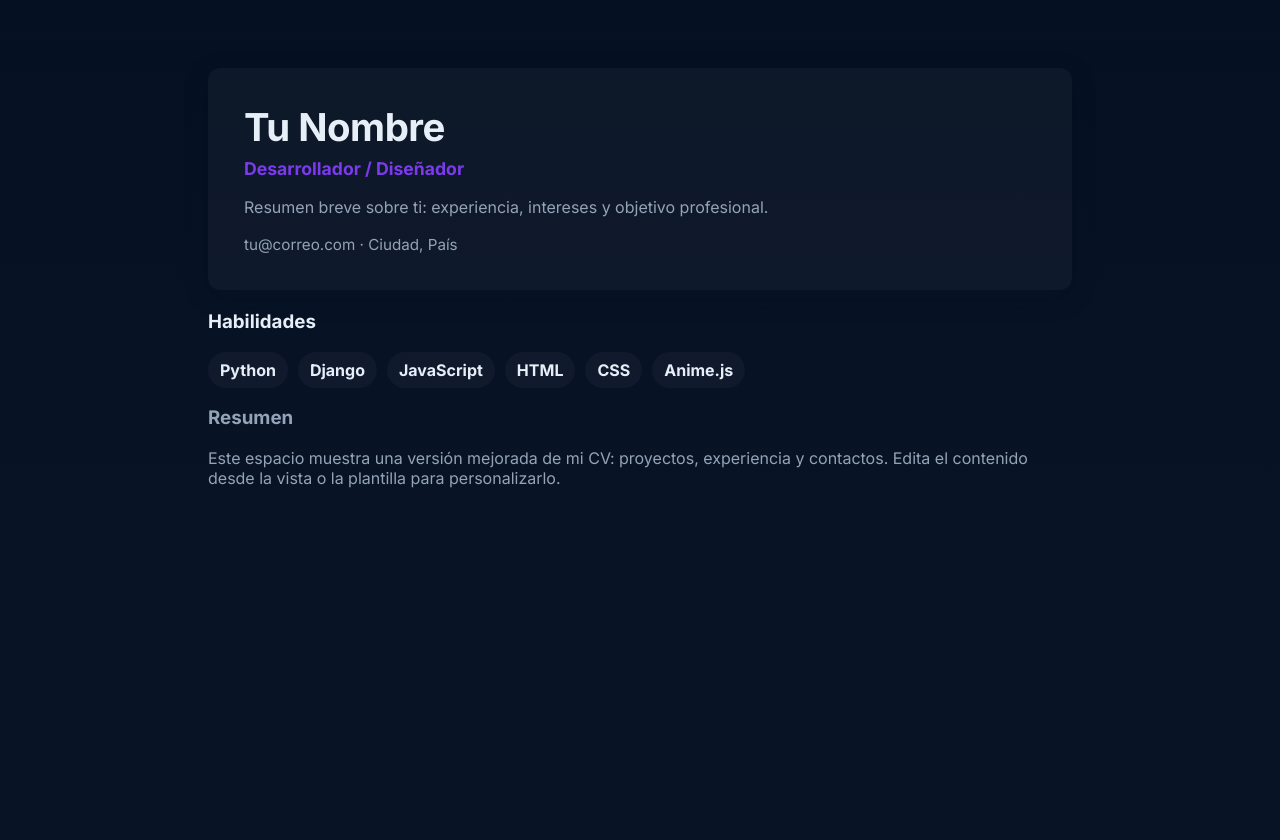
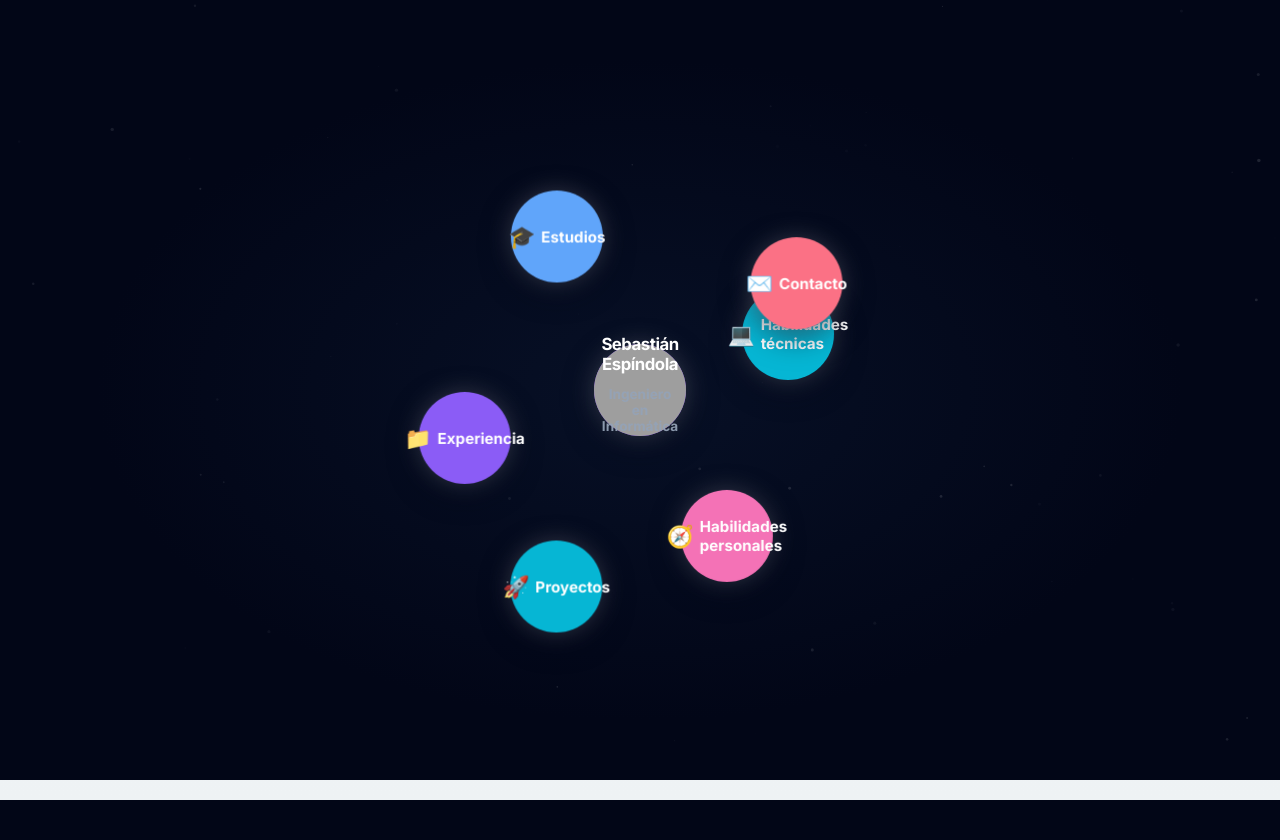
Before and after one commit to sebastian123431/portafolios, a Django app: page / in a window 1280 px wide. After the commit the page ends 800 px from the top, so only its background shows below. Run offline with Django 5.2, Linux system fonts and the light colour scheme; grey boxes are pictures that could not be loaded.

```diff
--- a/portafoliosapp/views.py
+++ b/portafoliosapp/views.py
@@ -1,16 +1,138 @@
 from django.shortcuts import render
+from urllib.parse import quote_plus
+import json
 
 
 def index(request):
-	"""Render the enhanced CV / portfolio homepage."""
+	"""Render the portfolio / enhanced CV page using user's LinkedIn/CV data."""
+	linkedin_url = 'https://linkedin.com/in/sebastian-espindola-46a521334'
+	# Use an external QR generator (public) to show a QR code for the LinkedIn profile
+	linkedin_qr = f'https://api.qrserver.com/v1/create-qr-code/?size=150x150&data={quote_plus(linkedin_url)}'
+
 	context = {
-		'name': 'Tu Nombre',
-		'role': 'Desarrollador / Diseñador',
-		'intro': 'Resumen breve sobre ti: experiencia, intereses y objetivo profesional.',
-		'skills': ['Python', 'Django', 'JavaScript', 'HTML', 'CSS', 'Anime.js'],
+		'name': 'Sebastián Espíndola',
+		'title': 'Ingeniero en Informática',
+		'summary': (
+			'Desarrollé un sistema completo de trazabilidad (backend Django + app móvil Kotlin) '
+			'que digitalizó el 100% del control de bins de una empresa exportadora. Combino desarrollo '
+			'backend con soporte técnico integral, resolviendo problemas de principio a fin.'
+		),
 		'contact': {
-			'email': 'tu@correo.com',
-			'location': 'Ciudad, País'
+			'email': 'seba501090@gmail.com',
+			'phone': '+56 9 5380 4158',
+			'location': 'Vicuña, Coquimbo, Chile',
+			'linkedin': linkedin_url,
+			'linkedin_qr': linkedin_qr,
+		},
+		'experience': [
+			{
+				'title': 'Asistente de Informática (Desarrollo de Software)',
+				'company': 'Frutícola y Exportadora Atacama Ltda',
+				'dates': 'Dic 2023 – Jul 2025',
+				'location': 'Vicuña, Chile',
+				'type': 'Presencial, trabajo de temporada',
+				'bullets': [
+					'Diseñé y desarrollé una aplicación móvil (Kotlin, Android Studio) y backend (Django + SQL Server) para el control y trazabilidad del 100% de los bins de la operación.',
+					'Construí una API REST (Django REST Framework) con sincronización cada 30 segundos, reconexión automática y modo offline con SQLite; implementé validación de duplicados.',
+					'Colaboré en el diseño del modelo de base de datos y generé reportes mediante consultas SQL exportados a Excel.',
+					'Implementé control de acceso por roles, notificaciones internas ante fallos de sincronización y respaldos semanales automatizados.',
+					'Automaticé estadísticas y diseñé una arquitectura modular con dashboard preparada para escalar hasta 100 usuarios concurrentes.',
+					'Utilicé Git/GitHub y Postman; lideré el proyecto desde piloto hasta producción.'
+				]
+			}
+		],
+		'education': {
+			'degree': 'Ingeniería en Informática',
+			'institution': 'INACAP, Sede La Serena',
+			'graduation': 'Abril 2025'
+		},
+		'skills': [
+			'Python', 'Django', 'Django REST Framework', 'SQL Server', 'Git / GitHub',
+			'Kotlin', 'Android Studio', 'Postman', 'SQLite', 'Automatización',
+			'Power BI', 'ETL', 'Excel avanzado', 'Mantenimiento HW', 'Redes (CCNA)'
+		],
+		'certificates': [
+			'Certificado de Desarrollador Full Stack (162 hrs.) — INACAP',
+			'Certificado en Soporte Computacional (126 hrs.) — INACAP',
+			'Certificado en Arquitectura Cloud (198 hrs.) — INACAP',
+			'CCNA: Introduction to Networks — Cisco Networking Academy',
+			'Google AI Essentials (5 cursos) — Google / Coursera'
+		],
+		'languages': [
+			{'name': 'Español', 'level': 'Nativo'},
+			{'name': 'Inglés', 'level': 'Intermedio'}
+		]
+	}
+
+
+	# Define interactive bubbles for the universe view
+	bubbles = [
+		{
+			'id': 'profile',
+			'label': 'Perfil',
+			'color': '#7c3aed',
+			'icon': '👤',
+			'type': 'center',
+			'content': context['summary'],
+			'photo': '/static/portafoliosapp/img/profile.jpg',
+			'name': context['name'],
+			'title': context['title']
+		},
+		{
+			'id': 'tech',
+			'label': 'Habilidades técnicas',
+			'color': '#06b6d4',
+			'icon': '💻',
+			'children': [
+				{'label': 'Backend', 'text': 'Django, Django REST Framework, Python'},
+				{'label': 'Móvil', 'text': 'Kotlin, Android Studio, Room, Retrofit'},
+				{'label': 'Bases de datos', 'text': 'SQL Server, SQLite'},
+				{'label': 'IA', 'text': 'Ollama, LangChain, FAISS, RAG'}
+			]
+		},
+		{
+			'id': 'soft',
+			'label': 'Habilidades personales',
+			'color': '#f472b6',
+			'icon': '🧭',
+			'children': [
+				{'label': 'Comunicación', 'text': 'Coordinación con jefaturas y equipos'},
+				{'label': 'Liderazgo', 'text': 'Lideré proyecto piloto a producción'},
+			]
+		},
+		{
+			'id': 'projects',
+			'label': 'Proyectos',
+			'color': '#06b6d4',
+			'icon': '🚀',
+			'children': [
+				{'label': 'ControlBins', 'text': 'App Android offline-first + backend Django. Gestión de bins y sincronización.'},
+				{'label': 'Asistente IA', 'text': 'Integración local con modelos, RAG y memoria a largo plazo.'}
+			]
+		},
+		{
+			'id': 'experience',
+			'label': 'Experiencia',
+			'color': '#8b5cf6',
+			'icon': '📁',
+			'content': 'Asistente de Informática — Frutícola y Exportadora Atacama Ltda (Dic 2023 – Jul 2025)'
+		},
+		{
+			'id': 'education',
+			'label': 'Estudios',
+			'color': '#60a5fa',
+			'icon': '🎓',
+			'content': 'Ingeniería en Informática — INACAP (Abril 2025)'
+		},
+		{
+			'id': 'contact',
+			'label': 'Contacto',
+			'color': '#fb7185',
+			'icon': '✉️',
+			'content': f"Email: {context['contact']['email']} — Tel: {context['contact']['phone']}"
 		}
-	}
+	]
+
+	context['bubbles_json'] = json.dumps(bubbles)
+
 	return render(request, 'templatesapp/index.html', context)
--- a/static/portafoliosapp/css/style.css
+++ b/static/portafoliosapp/css/style.css
@@ -6,15 +6,70 @@
   --text:#e6eef8;
 }
 *{box-sizing:border-box}
-html,body{height:100%;margin:0;font-family:Inter,system-ui,Arial;background:linear-gradient(180deg,#051022 0%, #081426 60%);color:var(--text);}
-.container{max-width:920px;margin:40px auto;padding:28px}
-.hero{padding:36px;background:rgba(255,255,255,0.03);border-radius:12px;box-shadow:0 6px 24px rgba(2,6,23,0.6)}
-.name{font-size:2.4rem;margin:0 0 8px;font-weight:700;letter-spacing:-0.5px}
-.role{font-size:1.1rem;margin:0 0 12px;color:var(--accent);font-weight:600}
-.intro{color:var(--muted);max-width:72%;line-height:1.5}
-.contact{margin-top:12px;color:var(--muted);font-size:0.95rem}
-.skills{margin-top:20px}
-.skills-list{display:flex;gap:10px;flex-wrap:wrap;list-style:none;padding:0;margin:8px 0}
-.skill-item{background:rgba(255,255,255,0.03);padding:8px 12px;border-radius:999px;color:var(--text);font-weight:600;transform-origin:center}
-.about{margin-top:18px;color:var(--muted)}
-@media(max-width:640px){.intro{max-width:100%}}
+html,body{height:100%;margin:0;font-family:Inter,system-ui,Arial;background:linear-gradient(180deg,#f6f7f8 0%, #eef2f4 100%);color:#111}
+
+.cv-container{max-width:1100px;margin:20px auto;padding:0 20px}
+.cv-header{display:flex;gap:20px;background:#222;padding:28px;border-radius:8px;color:#fff;align-items:center}
+.cv-left{flex:1}
+.cv-right{width:180px;text-align:center}
+.name{font-size:2rem;margin:0 0 6px;font-weight:800;letter-spacing:-0.5px}
+.title{color:var(--muted);font-weight:600;margin-bottom:12px}
+.summary{color:#d6dbe3;line-height:1.45}
+.contact-row{margin-top:12px;color:#d6dbe3;display:grid;gap:6px}
+.qr{width:140px;height:140px;border-radius:6px;background:#fff;padding:6px}
+.small-note{font-size:0.85rem;color:#cbd5e1;margin-top:8px}
+
+.profile{width:120px;height:120px;border-radius:999px;object-fit:cover;border:4px solid #fff;margin-bottom:12px}
+.download-btn{display:inline-block;background:var(--accent);color:#fff;padding:8px 12px;border-radius:6px;text-decoration:none;font-weight:700}
+.download-btn:hover{opacity:0.95}
+
+.cv-body{display:flex;gap:28px;margin-top:18px}
+.cv-body .section{background:#fff;border-radius:8px;padding:18px;box-shadow:0 6px 18px rgba(16,24,40,0.06)}
+.cv-body .experience{flex:1}
+.sidebar{width:340px;display:flex;flex-direction:column;gap:18px}
+.exp-item h3{margin:0 0 6px}
+.meta{color:#6b7280;font-size:0.95rem;margin-bottom:6px}
+.type{color:#6b7280;font-style:italic;margin-bottom:8px}
+.exp-item ul{margin:8px 0 0 18px;color:#111}
+.skill-grid{display:flex;flex-wrap:wrap;gap:8px}
+.skill-pill{background:#0b1220;color:#fff;padding:8px 10px;border-radius:6px;font-weight:600}
+.edu{color:#111}
+.certs ul{margin:8px 0 0 16px}
+
+@media(max-width:900px){
+  .cv-body{flex-direction:column}
+  .sidebar{width:100%}
+}
+
+/* Print-friendly adjustments */
+@media print{
+  body{background:#fff;color:#000}
+  .cv-header{background:#fff;color:#000;box-shadow:none}
+  .cv-body .section{box-shadow:none}
+  .download-btn, .qr, .small-note{display:none}
+}
+
+  /* Universe / interactive bubbles */
+  #stars{position:absolute;inset:0;width:100%;height:100%;display:block}
+  .universe{position:relative;height:calc(100vh - 20px);background:radial-gradient(ellipse at center,#071026 0%, #020617 60%);overflow:hidden}
+  #stars{position:absolute;inset:0;width:100%;height:100%;display:block}
+  .bubble-scene{position:relative;z-index:6;width:100%;height:100%;display:flex;align-items:center;justify-content:center}
+  .bubble{position:absolute;border-radius:999px;display:flex;align-items:center;justify-content:center;color:#fff;cursor:pointer;box-shadow:0 8px 30px rgba(2,6,23,0.6);backdrop-filter:blur(6px)}
+  .bubble .label{position:relative;z-index:2;font-weight:700;font-size:0.95rem}
+  .bubble .icon{font-size:1.35rem;margin-right:6px}
+  .bubble.center{width:260px;height:260px}
+  .bubble .photo{width:100%;height:100%;border-radius:999px;object-fit:cover;display:block}
+  .bubble .center-content{position:absolute;display:flex;flex-direction:column;align-items:center;justify-content:center;color:#fff;text-align:center;padding:12px}
+  .bubble .center-content .name{font-weight:800;font-size:1.05rem}
+  .bubble .center-content .title{font-size:0.85rem;opacity:0.9;margin-top:6px}
+  .bubble.small{width:92px;height:92px}
+  .bubble.tiny{width:56px;height:56px}
+  .bubble::after{content:'';position:absolute;inset:0;border-radius:999px;box-shadow:0 0 24px currentColor;opacity:0.18}
+  .detail-panel{position:fixed;right:32px;top:100px;width:360px;background:rgba(255,255,255,0.02);backdrop-filter:blur(8px);border-radius:10px;padding:18px;color:#fff;z-index:40;display:none}
+  .detail-panel #close-detail{position:absolute;right:8px;top:8px;background:transparent;border:none;color:#fff;font-size:18px}
+  .detail-panel #detail-content{margin-top:18px;color:#e6eef8}
+
+  /* reduced motion preference */
+  @media (prefers-reduced-motion: reduce){
+    .bubble{transition:none!important}
+  }
--- a/static/portafoliosapp/js/main.js
+++ b/static/portafoliosapp/js/main.js
@@ -1,52 +1,170 @@
+/* Main animations and interactive constellation using Anime.js */
 (function(){
-  // Animación principal con anime.js
-  const timeline = anime.timeline({
-    easing: 'easeOutExpo',
-    duration: 700,
-  });
+  const prefersReduced = window.matchMedia('(prefers-reduced-motion: reduce)').matches;
 
-  timeline.add({
-    targets: '.name',
-    translateY: [40, 0],
-    opacity: [0, 1],
-    duration: 900,
-  })
-  .add({
-    targets: '.role',
-    translateY: [20, 0],
-    opacity: [0, 1],
-    offset: '-=350'
-  })
-  .add({
-    targets: '.intro',
-    translateY: [12, 0],
-    opacity: [0, 1],
-    offset: '-=450'
-  })
-  .add({
-    targets: '.contact',
-    opacity: [0,1],
-    translateY: [6,0],
-    offset: '-=420'
-  })
-  .add({
-    targets: '.skill-item',
-    scale: [0.8, 1],
-    opacity: [0,1],
-    delay: anime.stagger(80),
-    offset: '-=300'
-  });
+  // Small entrance for static sections (CV fallback)
+  if(!prefersReduced){
+    const seqTargets = document.querySelectorAll('.cv-header .name, .cv-header .title, .cv-header .summary');
+    anime.timeline({easing: 'easeOutExpo', duration: 650})
+      .add({targets: seqTargets, translateY: [30,0], opacity: [0,1], delay: anime.stagger(80)});
+  }
 
-  // Pequeña animación de fondo opcional
-  anime({
-    targets: '.hero',
-    boxShadow: [
-      '0 6px 24px rgba(2,6,23,0.2)',
-      '0 18px 48px rgba(124,58,237,0.06)'
-    ],
-    direction: 'alternate',
-    easing: 'easeInOutSine',
-    duration: 3000,
-    loop: true
-  });
+  // ------------------- Universe / bubbles -------------------
+  const scene = document.getElementById('bubble-scene');
+  const detailPanel = document.getElementById('detail-panel');
+  const detailContent = document.getElementById('detail-content');
+  const closeDetail = document.getElementById('close-detail');
+
+  let bubbles = Array.isArray(window.BUBBLES) ? window.BUBBLES : [];
+  let elements = {};
+
+  function createBubbleNode(data){
+    const el = document.createElement('div');
+    el.className = 'bubble small';
+    el.dataset.id = data.id || data.label;
+    el.style.background = data.color || '#7c3aed';
+    el.style.color = '#fff';
+    if(data.type === 'center'){
+      el.classList.add('center');
+      const photo = data.photo || '/static/portafoliosapp/img/profile.jpg';
+      el.innerHTML = `
+        <img class="photo" src="${photo}" alt="${data.name || data.label}">
+        <div class="center-content">
+          <div class="name">${data.name || data.label}</div>
+          <div class="title">${data.title || ''}</div>
+        </div>`;
+    } else {
+      el.innerHTML = `<div class="icon">${data.icon || ''}</div><div class="label">${data.label}</div>`;
+    }
+    el.setAttribute('role','button');
+    el.setAttribute('tabindex','0');
+    return el;
+  }
+
+  function placeBubbles(){
+    const rect = scene.getBoundingClientRect();
+    const cx = rect.width/2;
+    const cy = rect.height/2;
+    const radius = Math.min(cx,cy) - 140;
+    const primary = bubbles.find(b=>b.type==='center') || bubbles[0];
+
+    // create center bubble
+    const centerEl = createBubbleNode(primary);
+    scene.appendChild(centerEl);
+    // position center using its real size
+    const cw = centerEl.offsetWidth || 260;
+    const ch = centerEl.offsetHeight || 260;
+    centerEl.style.left = (cx - cw/2) + 'px';
+    centerEl.style.top = (cy - ch/2) + 'px';
+    elements[primary.id] = centerEl;
+
+    // create orbiting bubbles
+    const others = bubbles.filter(b=>b.id !== primary.id);
+    others.forEach((b,i)=>{
+      const angle = (i / others.length) * Math.PI*2 + (Math.random()*0.6 - 0.3);
+      const x = cx + Math.cos(angle) * (radius * (0.6 + Math.random()*0.35)) - 46;
+      const y = cy + Math.sin(angle) * (radius * (0.6 + Math.random()*0.35)) - 46;
+      const el = createBubbleNode(b);
+      el.classList.add('small');
+      el.style.left = x + 'px';
+      el.style.top = y + 'px';
+      scene.appendChild(el);
+      elements[b.id] = el;
+
+      // subtle floating animation
+      if(!prefersReduced){
+        anime({
+          targets: el,
+          translateY: [0, (Math.random()*18)-9],
+          translateX: [0, (Math.random()*18)-9],
+          duration: 3000 + Math.random()*4000,
+          direction: 'alternate',
+          easing: 'easeInOutSine',
+          loop: true
+        });
+      }
+
+      // interactions
+      el.addEventListener('click', ()=> focusBubble(b.id));
+      el.addEventListener('keydown', (e)=>{ if(e.key === 'Enter' || e.key === ' ') focusBubble(b.id); });
+    });
+
+    // center click to show profile details
+    centerEl.addEventListener('click', ()=> focusBubble(primary.id));
+    centerEl.addEventListener('keydown', (e)=>{ if(e.key === 'Enter' || e.key === ' ') focusBubble(primary.id); });
+
+    // entry animation
+    if(!prefersReduced){
+      anime.timeline()
+        .add({targets: Object.values(elements), scale: [0.2,1], opacity: [0,1], delay: anime.stagger(80)})
+        .add({targets: Object.values(elements), translateZ: 0, duration: 1200});
+    }
+  }
+
+  function focusBubble(id){
+    const selected = bubbles.find(b=>b.id===id);
+    if(!selected) return;
+
+    // animate others away
+    Object.keys(elements).forEach(key=>{
+      const el = elements[key];
+      if(key === id){
+        anime({targets: el, scale: [1,1.25], duration: 600, easing: 'easeOutExpo'});
+      } else {
+        anime({targets: el, scale: [1,0.6], opacity: [1,0.12], duration: 600, easing: 'easeOutExpo'});
+      }
+    });
+
+    // show detail panel
+    if(selected.children){
+      // show list of children as subitems in detail
+      let html = `<h3>${selected.label}</h3><ul>`;
+      selected.children.forEach(c=>{ html += `<li><strong>${c.label}</strong>: ${c.text}</li>`; });
+      html += `</ul>`;
+      detailContent.innerHTML = html;
+    } else if(selected.content){
+      detailContent.innerHTML = `<h3>${selected.label}</h3><p>${selected.content}</p>`;
+    } else {
+      detailContent.innerHTML = `<h3>${selected.label}</h3><p>Más información próximamente.</p>`;
+    }
+
+    detailPanel.style.display = 'block';
+    detailPanel.setAttribute('aria-hidden','false');
+  }
+
+  function resetView(){
+    Object.keys(elements).forEach(k=>{
+      const el = elements[k];
+      anime({targets: el, scale: 1, opacity: 1, duration: 420, easing: 'easeOutExpo'});
+    });
+    detailPanel.style.display = 'none';
+    detailPanel.setAttribute('aria-hidden','true');
+  }
+
+  closeDetail.addEventListener('click', resetView);
+
+  // initialize once DOM is ready
+  function init(){
+    if(!scene) return;
+    // create stars canvas simple background
+    const canvas = document.getElementById('stars');
+    if(canvas){
+      canvas.width = canvas.clientWidth;
+      canvas.height = canvas.clientHeight;
+      const ctx = canvas.getContext('2d');
+      for(let i=0;i<80;i++){
+        ctx.fillStyle = 'rgba(255,255,255,'+(Math.random()*0.12)+')';
+        const x = Math.random()*canvas.width;
+        const y = Math.random()*canvas.height;
+        const r = Math.random()*1.8;
+        ctx.beginPath(); ctx.arc(x,y,r,0,Math.PI*2); ctx.fill();
+      }
+    }
+
+    placeBubbles();
+  }
+
+  window.addEventListener('load', init);
+  window.addEventListener('resize', ()=>{ /* simple reload to reposition */ location.reload(); });
+
 })();
--- a/templates/templatesapp/index.html
+++ b/templates/templatesapp/index.html
@@ -9,29 +9,19 @@
   <link rel="stylesheet" href="{% static 'portafoliosapp/css/style.css' %}">
 </head>
 <body>
-  <main class="container">
-    <header class="hero">
-      <h1 class="name">{{ name }}</h1>
-      <h2 class="role">{{ role }}</h2>
-      <p class="intro">{{ intro }}</p>
-      <div class="contact">
-        <span>{{ contact.email }}</span> · <span>{{ contact.location }}</span>
-      </div>
-    </header>
+  <script>var BUBBLES = {{ bubbles_json|safe }};</script>
 
-    <section class="skills">
-      <h3>Habilidades</h3>
-      <ul class="skills-list">
-        {% for skill in skills %}
-        <li class="skill-item">{{ skill }}</li>
-        {% endfor %}
-      </ul>
-    </section>
+  <section id="universe" class="universe">
+    <canvas id="stars"></canvas>
+    <div id="bubble-scene" class="bubble-scene" aria-hidden="false"></div>
+    <div id="detail-panel" class="detail-panel" aria-hidden="true">
+      <button id="close-detail" aria-label="Cerrar">✕</button>
+      <div id="detail-content"></div>
+    </div>
+  </section>
 
-    <section class="about">
-      <h3>Resumen</h3>
-      <p>Este espacio muestra una versión mejorada de mi CV: proyectos, experiencia y contactos. Edita el contenido desde la vista o la plantilla para personalizarlo.</p>
-    </section>
+  <main class="cv-container">
+    <!-- Header removed: interactive universe is the main view -->
   </main>
 
   <script src="https://cdnjs.cloudflare.com/ajax/libs/animejs/3.2.1/anime.min.js"></script>
```
Also changed, not shown: db.sqlite3 (added).
